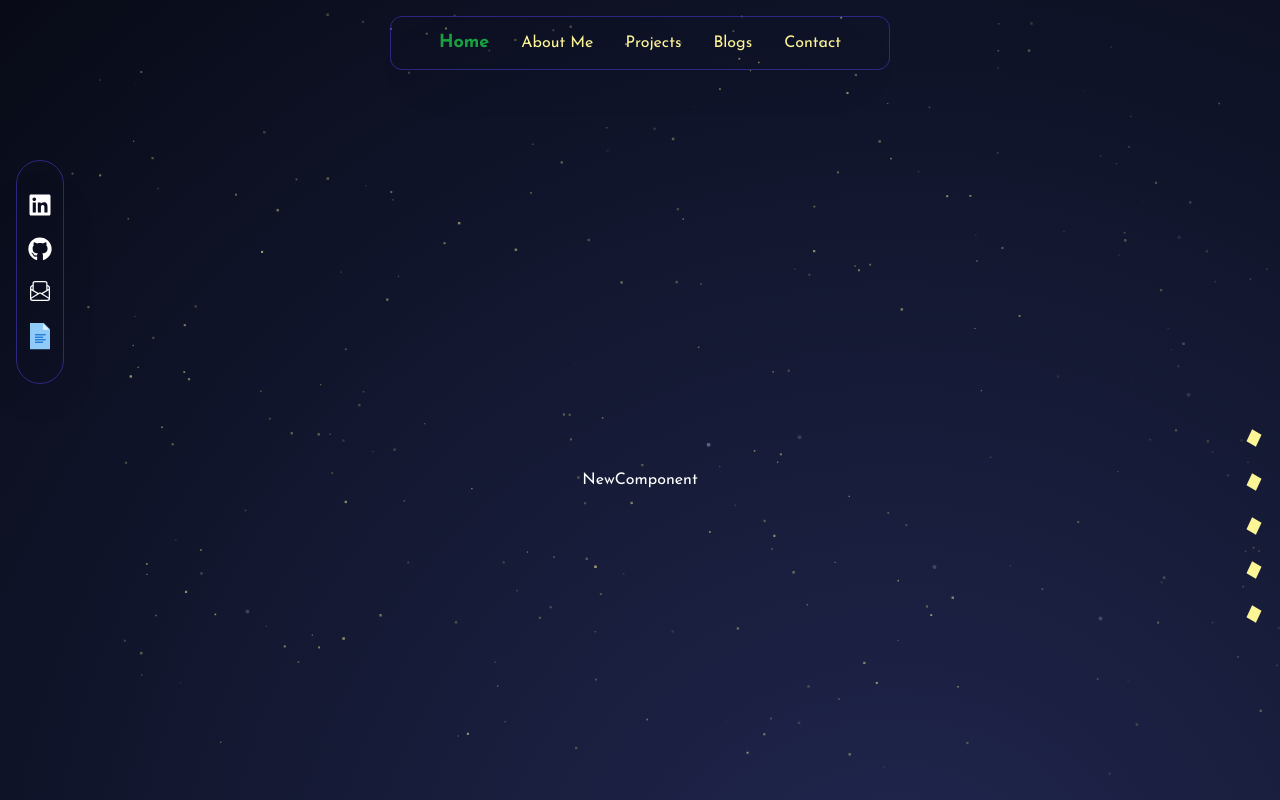
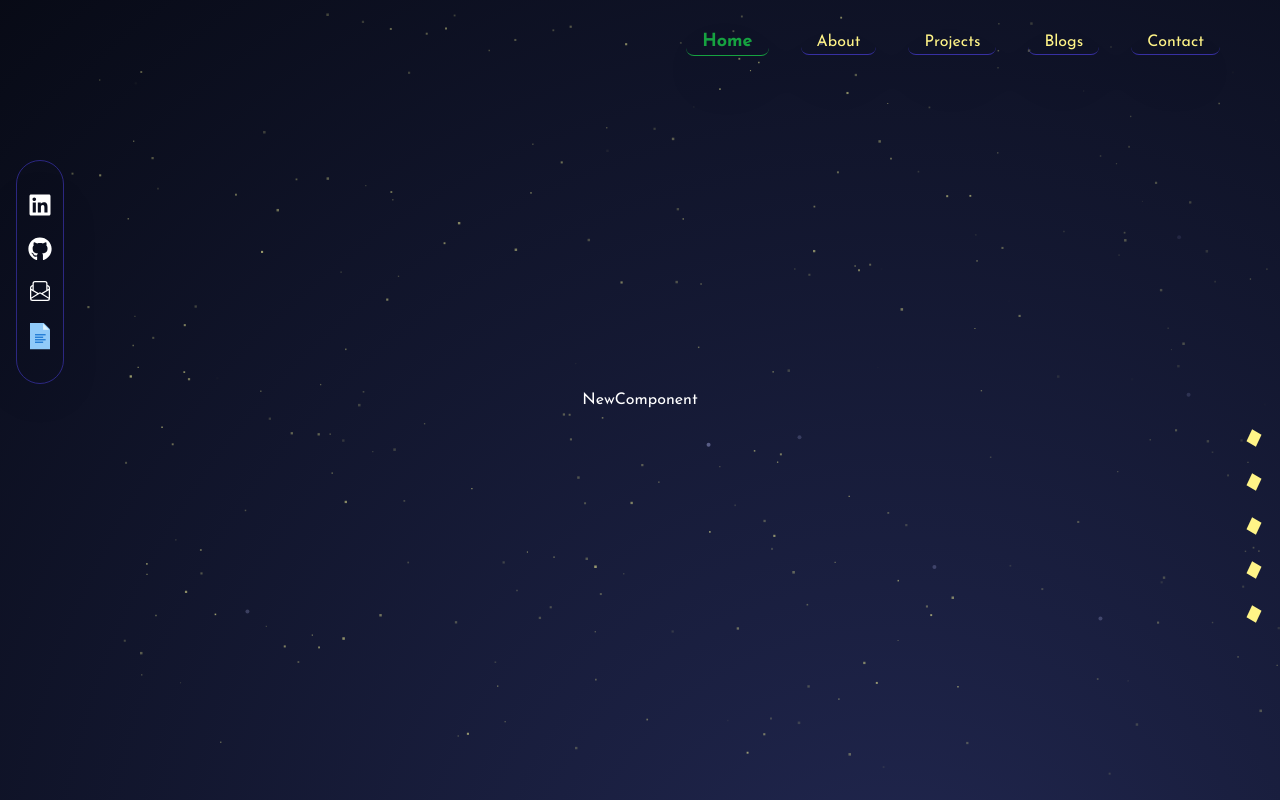
Before and after one commit to Rashedin-063/my-portfolio, a Next.js app: page / in a window 1280 px wide. Built offline with nearby package versions, Linux system fonts and the light colour scheme.

Commit message:
navbar design complete

```diff
--- a/src/app/layout.tsx
+++ b/src/app/layout.tsx
@@ -32,10 +32,9 @@ export default function RootLayout({
           enableSystem
           disableTransitionOnChange
         >
-          <AnimatedUniverse>
+      <AnimatedUniverse>
             {children}
-          </AnimatedUniverse>
-        </ThemeProvider>
+          </AnimatedUniverse> </ThemeProvider>
       </body>
     </html>
   );
--- a/src/app/page.tsx
+++ b/src/app/page.tsx
@@ -6,22 +6,26 @@ import Navbar from '../components/Navbar';
 import LeftSidebar from '@/components/LeftSidebar';
 import RightSidebar from '../components/RightSidebar';
 
+
+
 const Home: NextPage = () => {
   return (
     <div className="relative">
       {/* left sidebar */}
+         <div className="lg:absolute lg:right-8 xl:right-12">
+           <Navbar/>
+         </div>
       <div className="absolute top-20 md:left-2 lg:left-4">
         <LeftSidebar/>
       </div>
       {/* right sidebar */}
-       <div className="absolute right-4 lg:right-8 top-60">
+       <div className="absolute right-4 md:right-8 top-60">
         <RightSidebar/>
       </div>
       {/* main content */}
     <div className='max-w-7xl px-4 mx-auto'>
-      <Navbar />
+
       <NewComponent />
-
     </div>
    <div className="container mx-auto">
       <Footer />
--- a/src/components/Navbar.tsx
+++ b/src/components/Navbar.tsx
@@ -9,25 +9,25 @@ const Navbar = () => {
 
   const items = [
     { to: '/', label: 'Home' },
-    { to: '/about-me', label: 'About Me' },
+    { to: '/about-me', label: 'About' },
     { to: '/projects', label: 'Projects' },
     { to: '/blogs', label: 'Blogs' },
     { to: '/contact', label: 'Contact' },
   ];
 
   return (
-    <div className=' h-20 text-yellow-sunshine sticky top-0 py-4 font-chakraPetc'>
+    <div className='text-yellow-sunshine py-4 font-chakraPetc'>
       <ul>
         <Fade cascade damping={0.3}>
-          <ul className='flex justify-center items-center gap-6 lg:gap-8 text-sm md:text-base  border border-indigo-800 p-3 w-full md:w-2/3 m lg:w-[50%] xl:w-[40%] mx-auto rounded-xl border-opacity-75 drop-shadow-2xl'>
+          <ul className='flex justify-center items-center gap-1 md:gap-6 lg:gap-8 text-sm md:text-base   p-3 mx-8 md:mx-auto rounded-xl border-opacity-75 drop-shadow-2xl'>
             {items.map(({ to, label }) => (
               <li key={to}>
                 <Link
                   href={to}
                   className={
                     pathname === to
-                      ? 'text-green-lantern font-bold text-base md:text-lg'
-                      : 'hover:transition hover:duration-700 hover:font-semibold'
+                      ? 'text-green-lantern font-bold text-base md:text-lg border-b border-green-lantern px-4 pb-1 rounded-lg'
+                      : 'hover:transition hover:duration-700 hover:font-semibold border-b border-indigo-800 px-4 pb-1 rounded-lg'
                   }
                 >
                   {label}
--- a/src/components/NewComponent.tsx
+++ b/src/components/NewComponent.tsx
@@ -1,6 +1,6 @@
 const NewComponent = () => {
   return (
-    <div className="min-h-screen flex justify-center items-center">NewComponent</div>
+    <div className="min-h-screen flex justify-center items-center" id="about">NewComponent</div>
   )
 }
 export default NewComponent
--- /dev/null
+++ b/src/lib/utils.ts
@@ -0,0 +1,6 @@
+import { ClassValue, clsx } from 'clsx';
+import { twMerge } from 'tailwind-merge';
+
+export function cn(...inputs: ClassValue[]) {
+  return twMerge(clsx(inputs));
+}
--- a/tailwind.config.ts
+++ b/tailwind.config.ts
@@ -1,4 +1,8 @@
+/* eslint-disable @typescript-eslint/no-explicit-any */
 import type { Config } from 'tailwindcss';
+const {
+  default: flattenColorPalette,
+} = require('tailwindcss/lib/util/flattenColorPalette');
 
 const config: Config = {
   content: [
@@ -6,6 +10,7 @@ const config: Config = {
     './src/components/**/*.{js,ts,jsx,tsx,mdx}',
     './src/app/**/*.{js,ts,jsx,tsx,mdx}',
   ],
+  darkMode: 'class',
   theme: {
     extend: {
       backgroundImage: {
@@ -21,7 +26,7 @@ const config: Config = {
       },
 
       colors: {
-        'yellow-sunshine': '#FCF596',
+        'yellow-sunshine': '#fff487',
         'midnight-gray': '	##3c3c3c',
         'deep-ocean': '#004080',
         'green-lantern': '#16A240',
@@ -30,8 +35,21 @@ const config: Config = {
       },
     },
   },
-  plugins: [],
+  plugins: [addVariablesForColors],
 };
+
+// This plugin adds each Tailwind color as a global CSS variable, e.g. var(--gray-200).
+function addVariablesForColors({ addBase, theme }: any) {
+  const allColors = flattenColorPalette(theme("colors"));
+  const newVars = Object.fromEntries(
+    Object.entries(allColors).map(([key, val]) => [`--${key}`, val])
+  );
+
+  addBase({
+    ":root": newVars,
+  });
+}
+
 export default config;
 
 
```
Also changed, not shown: .eslintrc.json.
